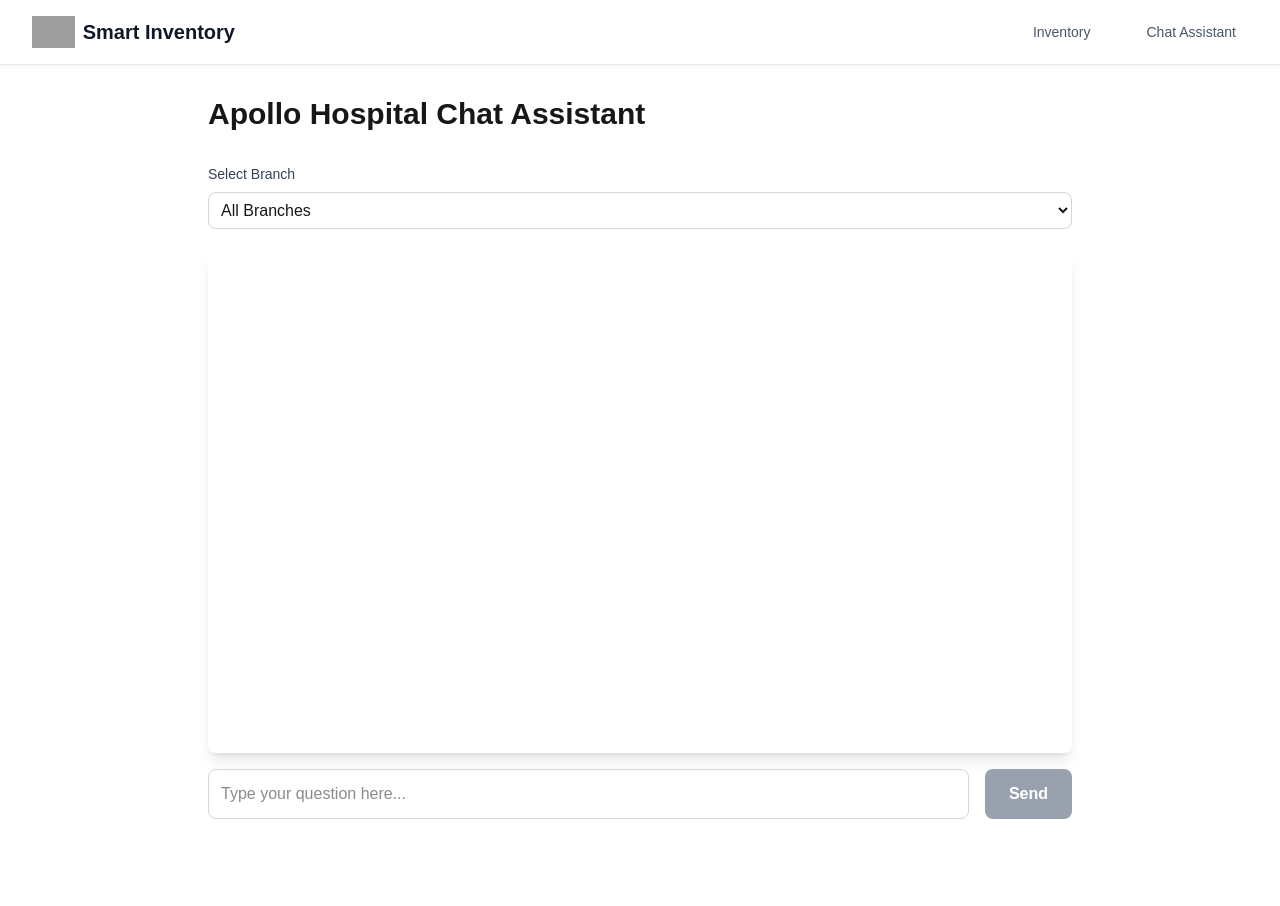
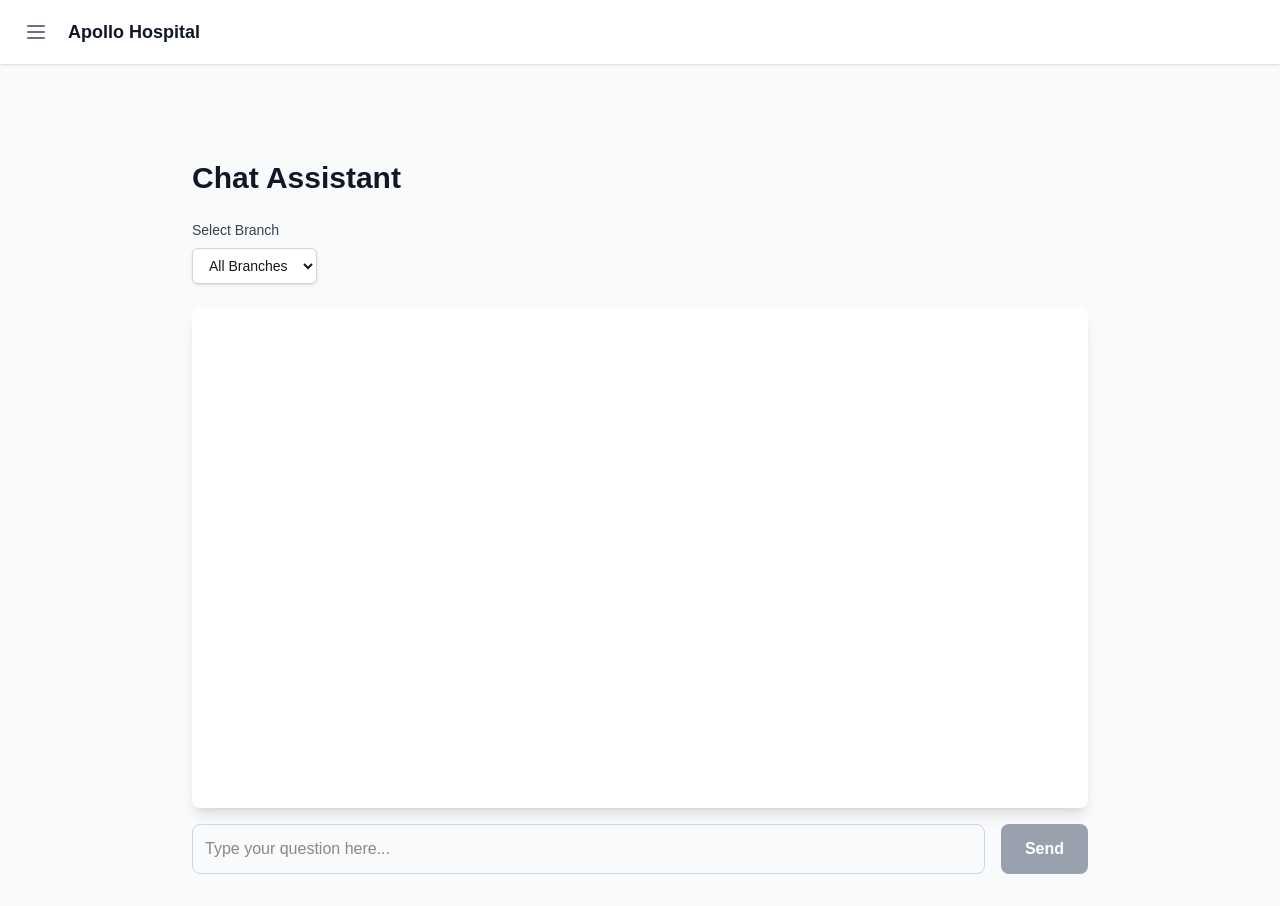
Before and after one commit to curious-coders-IRTT/smart-inventory, a Next.js app: page /chat in a window 1280 px wide. Before the commit the page ends 851 px from the top, so only its background shows below. Built offline with nearby package versions, Linux system fonts and the light colour scheme; grey boxes are pictures that could not be loaded.

Commit message:
neccesary chanegs

```diff
--- a/app/chat/page.tsx
+++ b/app/chat/page.tsx
@@ -2,6 +2,7 @@
 
 import React, { useState, KeyboardEvent } from 'react';
 import OpenAI from 'openai';
+import Layout from '../components/Layout';
 
 interface Message {
   text: string;
@@ -152,8 +153,10 @@
   };
 
   return (
-    <div className="container mx-auto px-4 py-8 max-w-4xl">
-      <h1 className="text-3xl font-bold mb-8">Apollo Hospital Chat Assistant</h1>
+    <Layout>
+      <div className="px-4 sm:px-6 lg:px-8 py-4 sm:py-6 lg:py-8">
+        <div className="max-w-4xl mx-auto">
+          <h1 className="text-2xl sm:text-3xl font-bold text-gray-900 mb-6">Chat Assistant</h1>
 
           {/* Branch Selection */}
           <div className="mb-6">
@@ -164,7 +167,7 @@
               id="branch"
               value={selectedBranch}
               onChange={(e) => setSelectedBranch(e.target.value)}
-          className="w-full p-2 border border-gray-300 rounded-lg focus:outline-none focus:ring-2 focus:ring-blue-500"
+              className="w-full sm:w-auto px-3 py-2 bg-white border border-gray-300 rounded-md shadow-sm focus:outline-none focus:ring-2 focus:ring-blue-500 focus:border-blue-500 text-sm"
             >
               <option value="all">All Branches</option>
               {SAMPLE_BRANCHES.map((branch) => (
@@ -234,5 +237,7 @@
             </button>
           </div>
         </div>
+      </div>
+    </Layout>
   );
 }
--- /dev/null
+++ b/app/components/Layout.tsx
@@ -0,0 +1,99 @@
+'use client';
+
+import React, { useState } from 'react';
+import Link from 'next/link';
+import { usePathname } from 'next/navigation';
+
+interface LayoutProps {
+  children: React.ReactNode;
+}
+
+export default function Layout({ children }: LayoutProps) {
+  const [isSidebarOpen, setIsSidebarOpen] = useState(false);
+  const pathname = usePathname();
+
+  const navigation = [
+    { name: 'Inventory', href: '/inventory' },
+    { name: 'Chat', href: '/chat' },
+  ];
+
+  return (
+    <div className="min-h-screen bg-gray-50">
+      {/* Header */}
+      <header className="fixed top-0 left-0 right-0 z-20 bg-white shadow-sm">
+        <div className="px-4 py-3 flex items-center justify-between">
+          <div className="flex items-center">
+            <button
+              onClick={() => setIsSidebarOpen(true)}
+              className="text-gray-500 hover:text-gray-600 focus:outline-none focus:ring-2 focus:ring-blue-500 p-2 rounded-md"
+            >
+              <svg className="h-6 w-6" fill="none" viewBox="0 0 24 24" stroke="currentColor">
+                <path strokeLinecap="round" strokeLinejoin="round" strokeWidth={2} d="M4 6h16M4 12h16M4 18h16" />
+              </svg>
+            </button>
+            <Link
+              href="/"
+              className="ml-3 text-lg font-semibold text-gray-900 hover:text-blue-600 transition-colors duration-200"
+            >
+              Apollo Hospital
+            </Link>
+          </div>
+        </div>
+      </header>
+
+      {/* Sidebar */}
+      <div
+        className={`fixed inset-0 z-30 transform transition-transform duration-300 ease-in-out ${
+          isSidebarOpen ? 'translate-x-0' : '-translate-x-full'
+        }`}
+      >
+        {/* Backdrop */}
+        <div
+          className={`absolute inset-0 bg-black transition-opacity duration-300 ${
+            isSidebarOpen ? 'opacity-50' : 'opacity-0'
+          }`}
+          onClick={() => setIsSidebarOpen(false)}
+        />
+
+        {/* Sidebar panel */}
+        <div className="absolute inset-y-0 left-0 w-64 bg-white shadow-lg">
+          <div className="h-16 flex items-center justify-between px-6 bg-gray-50 border-b">
+            <span className="text-xl font-semibold text-gray-900">Menu</span>
+            <button
+              onClick={() => setIsSidebarOpen(false)}
+              className="text-gray-500 hover:text-gray-600 focus:outline-none focus:ring-2 focus:ring-blue-500 p-2 rounded-md"
+            >
+              <svg className="h-6 w-6" fill="none" viewBox="0 0 24 24" stroke="currentColor">
+                <path strokeLinecap="round" strokeLinejoin="round" strokeWidth={2} d="M6 18L18 6M6 6l12 12" />
+              </svg>
+            </button>
+          </div>
+
+          <nav className="mt-4">
+            {navigation.map((item) => (
+              <Link
+                key={item.name}
+                href={item.href}
+                className={`block px-6 py-3 text-base font-medium transition-colors duration-200 ${
+                  pathname === item.href
+                    ? 'text-blue-600 bg-blue-50'
+                    : 'text-gray-600 hover:text-blue-600 hover:bg-blue-50'
+                }`}
+                onClick={() => setIsSidebarOpen(false)}
+              >
+                {item.name}
+              </Link>
+            ))}
+          </nav>
+        </div>
+      </div>
+
+      {/* Main content */}
+      <div className="pt-16">
+        <div className="max-w-7xl mx-auto">
+          {children}
+        </div>
+      </div>
+    </div>
+  );
+}
--- a/app/inventory/page.tsx
+++ b/app/inventory/page.tsx
@@ -1,6 +1,7 @@
 'use client';
 
 import React, { useEffect, useState } from 'react';
+import Layout from '../components/Layout';
 
 interface Drug {
   id: number;
@@ -187,27 +188,31 @@
 
   if (loading) {
     return (
+      <Layout>
         <div className="flex justify-center items-center min-h-screen">
           <div className="text-xl">Loading inventory data...</div>
         </div>
+      </Layout>
     );
   }
 
   if (error) {
     return (
+      <Layout>
         <div className="flex justify-center items-center min-h-screen">
           <div className="text-xl text-red-600">{error}</div>
         </div>
+      </Layout>
     );
   }
 
   const currentData = getCurrentBranchData();
 
   return (
-    <div className="min-h-screen bg-gray-50">
-      <div className="max-w-7xl mx-auto px-4 sm:px-6 lg:px-8 py-4 sm:py-6 lg:py-8">
+    <Layout>
+      <div className="px-4 sm:px-6 lg:px-8 py-4 sm:py-6 lg:py-8">
         <div className="flex flex-col sm:flex-row justify-between items-start sm:items-center gap-4 mb-6">
-          <h1 className="text-2xl sm:text-3xl font-bold text-gray-900">Apollo Hospital Drug Inventory</h1>
+          <h1 className="text-2xl sm:text-3xl font-bold text-gray-900">Drug Inventory</h1>
           <div className="flex flex-col sm:flex-row items-stretch sm:items-center gap-3 w-full sm:w-auto">
             <select
               value={selectedBranch}
@@ -285,6 +290,6 @@
           branch={selectedBranch}
         />
       </div>
-    </div>
+    </Layout>
   );
 }
--- a/app/page.tsx
+++ b/app/page.tsx
@@ -1,26 +1,45 @@
 'use client';
 
+import Layout from './components/Layout';
 import Link from 'next/link';
+import Image from 'next/image';
 
 export default function Home() {
   return (
-    <div className="min-h-screen bg-gray-50">
-      <div className="container mx-auto px-4 py-16">
-        <div className="text-center">
-          <h1 className="text-4xl font-bold text-gray-900 mb-6">
+    <Layout>
+      <div className="container mx-auto px-4 sm:px-6 lg:px-8 py-8 sm:py-12 lg:py-16">
+        <div className="text-center max-w-4xl mx-auto">
+          <div className="flex justify-center mb-8">
+            <Image
+              src="/apollo_logo.svg"
+              alt="Apollo Logo"
+              width={80}
+              height={80}
+              className="h-20 w-auto"
+            />
+          </div>
+          <h1 className="text-2xl sm:text-3xl md:text-4xl font-bold text-gray-900 mb-4 sm:mb-6">
             Apollo Hospital Inventory Management System
           </h1>
-          <p className="text-xl text-gray-600 mb-8">
+          <p className="text-base sm:text-lg md:text-xl text-gray-600 mb-6 sm:mb-8 px-4">
             Manage and track drug inventory across all Apollo Hospital branches
           </p>
+          <div className="flex flex-col sm:flex-row items-center justify-center space-y-4 sm:space-y-0 sm:space-x-4">
             <Link
               href="/inventory"
-            className="inline-block bg-blue-500 hover:bg-blue-700 text-white font-bold py-3 px-8 rounded-lg transition duration-300"
+              className="w-full sm:w-auto inline-block bg-blue-500 hover:bg-blue-700 text-white font-bold py-3 px-6 sm:px-8 rounded-lg transition duration-300"
             >
               View Inventory
+            </Link>
+            <Link
+              href="/chat"
+              className="w-full sm:w-auto inline-block bg-white border-2 border-blue-500 hover:bg-blue-50 text-blue-500 font-bold py-3 px-6 sm:px-8 rounded-lg transition duration-300"
+            >
+              Open Chat
             </Link>
           </div>
         </div>
       </div>
+    </Layout>
   );
 }
```
Lines whose indentation alone changed are shown as unchanged.
